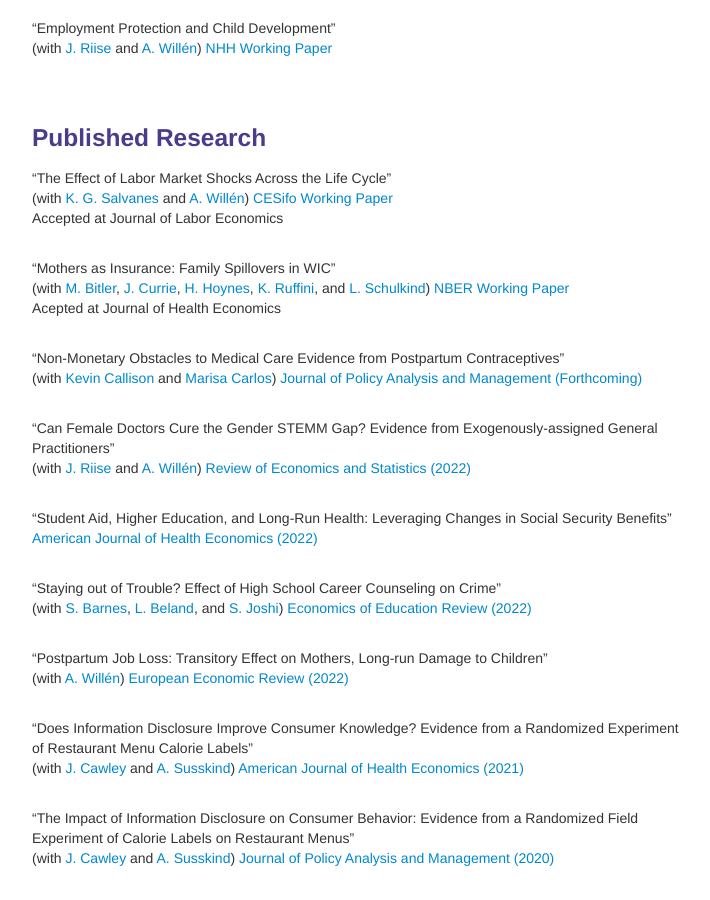
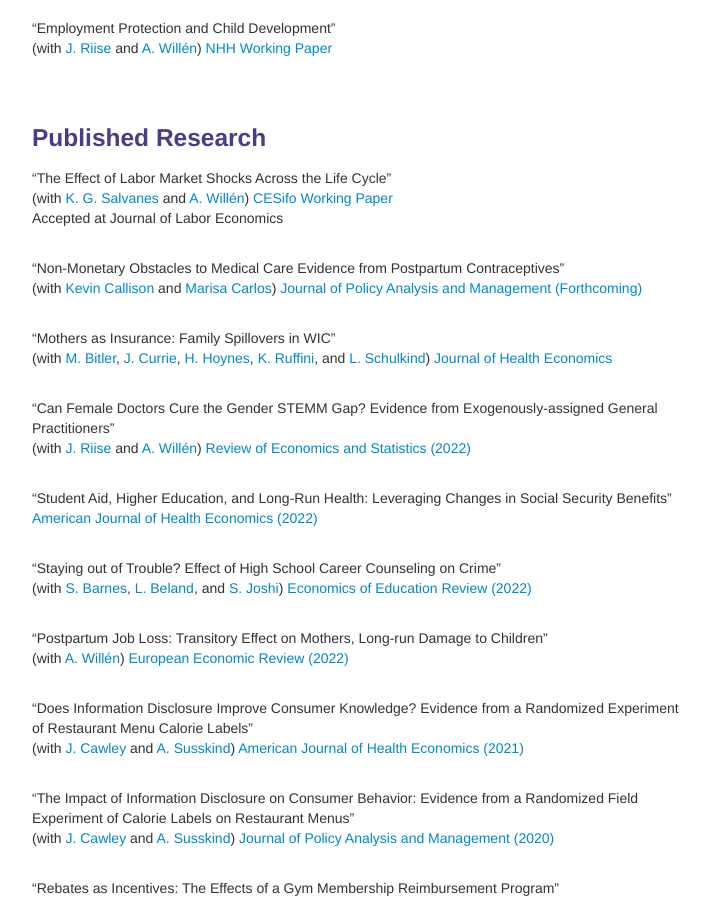
Before and after one commit to bjwillage/bjwillage.github.io, a Jekyll site: the page built from pages/research.md, in a window 1280 px wide and 900 px high, scrolled down 514 px. Shown: the whole window, without its empty margins (258-968 px from the left). Built offline with Jekyll 4.4.1, drawn with Linux system fonts in a browser that asks for light colours.

Commit message:
Update research.md

```diff
--- a/pages/research.md
+++ b/pages/research.md
@@ -45,14 +45,13 @@ Revisions requested at Review of Economics and Statistics
 Accepted at Journal of Labor Economics
 <br><br>
 
-"Mothers as Insurance: Family Spillovers in WIC"<br>
-(with [M. Bitler](https://sites.google.com/site/mbitler), [J. Currie](https://scholar.princeton.edu/jcurrie/home), [H. Hoynes](https://gspp.berkeley.edu/directories/faculty/hilary-hoynes), [K. Ruffini](https://sites.google.com/view/kristaruffini/), and [L. Schulkind](http://lisaschulkind.weebly.com/)) [NBER Working Paper](https://www.nber.org/papers/w30112)<br>
-Acepted at Journal of Health Economics
-<br><br>
-
 "Non-Monetary Obstacles to Medical Care Evidence from Postpartum Contraceptives"<br>
 (with [Kevin Callison](https://sph.tulane.edu/hpm/kevin-callison) and [Marisa Carlos](https://www.analysisgroup.com/experts-and-consultants/managers/marisa-carlos/))
 [Journal of Policy Analysis and Management (Forthcoming)](https://onlinelibrary.wiley.com/doi/10.1002/pam.22504)<br><br>
+
+"Mothers as Insurance: Family Spillovers in WIC"<br>
+(with [M. Bitler](https://sites.google.com/site/mbitler), [J. Currie](https://scholar.princeton.edu/jcurrie/home), [H. Hoynes](https://gspp.berkeley.edu/directories/faculty/hilary-hoynes), [K. Ruffini](https://sites.google.com/view/kristaruffini/), and [L. Schulkind](http://lisaschulkind.weebly.com/))
+[Journal of Health Economics](https://doi.org/10.1016/j.jhealeco.2023.102784)<br><br>
 
 "Can Female Doctors Cure the Gender STEMM Gap? Evidence from Exogenously-assigned General Practitioners"<br>
 (with [J. Riise](https://sites.google.com/site/riisejulie) and [A. Willén](https://www.alexanderwillen.com/))
```
